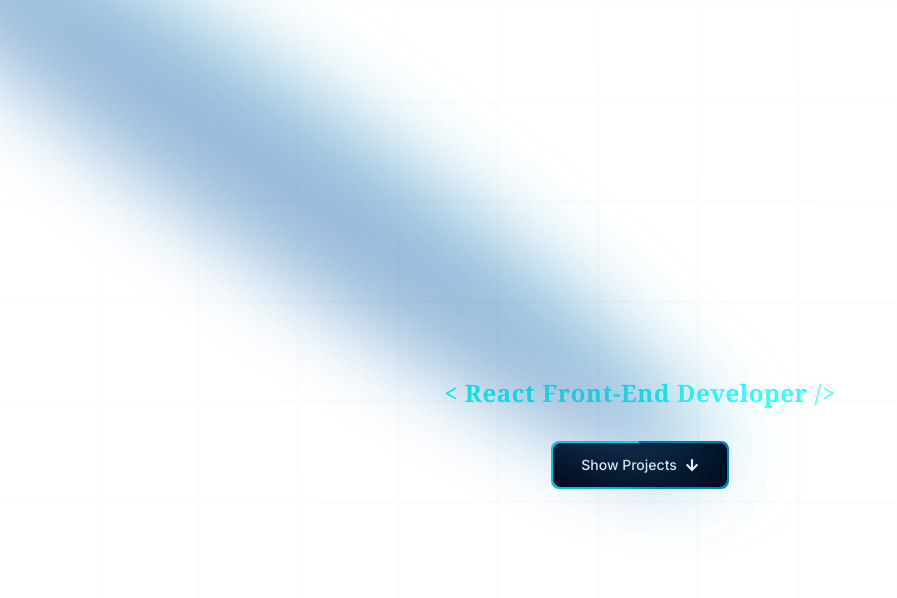
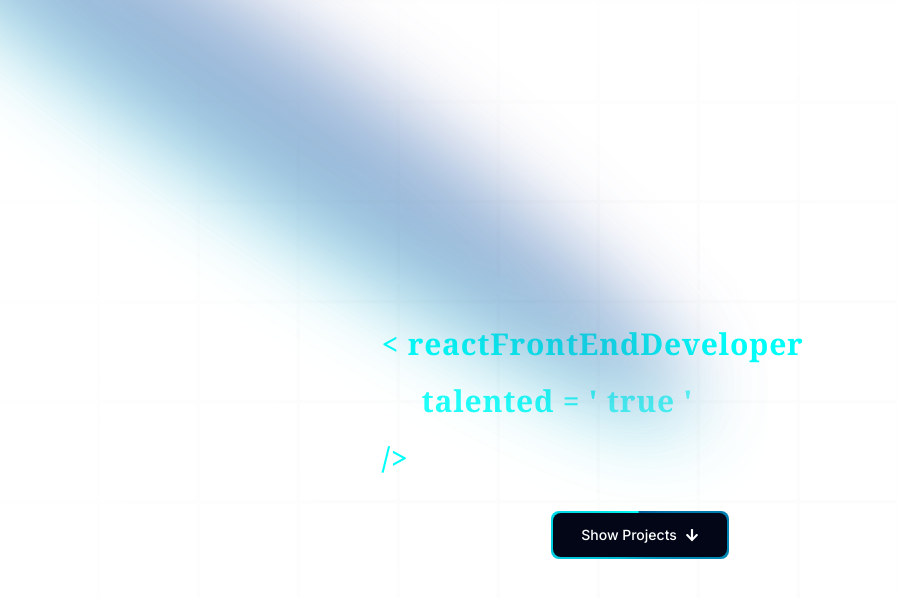
Before and after one commit to AhmedEid2504/ahmed-eid, a Next.js app: page / in a window 1280 px wide. Shown: the top 598 px of the page, without its empty margins (0-897 px from the left). Built offline with nearby package versions, Linux system fonts and the light colour scheme.

Commit message:
add new text

```diff
--- a/components/Hero.tsx
+++ b/components/Hero.tsx
@@ -12,16 +12,16 @@
         <div>
             <div>
                 <Spotlight
-                    className='max-sm:top-[25vh] max-md:top-[20vh] md:top-[10vh] -right-10 h-screen w-[100vw]'
+                    className='max-sm:top-[21vh] sm:top-[12vh] md:top-[5vh] -right-10 h-screen w-[100vw]'
                     fill='#00fff9'
                 />
 
                 <Spotlight
-                    className='max-sm:top-[24vh] max-md:top-[20vh] md:top-[10vh] -right-20 h-screen w-[100vw]'
+                    className='max-sm:top-[19vh] sm:top-[10vh] md:top-[3vh] -right-10 h-screen w-[100vw]'
                     fill='#00a2c5'
                 />
                 <Spotlight
-                    className='max-sm:top-[23vh] max-md:top-[20vh] md:top-[10vh] -right-10 h-screen w-[100vw]'
+                    className='max-sm:top-[17vh] sm:top-[8vh] md:top-[1vh] -right-10 h-screen w-[100vw]'
                     fill='purple'
                 />
             </div>
@@ -35,15 +35,31 @@
                         textColor='text-white'
                         delay={0.2}
                         textFamily='font-sans'
-                        className='text-3xl md:text-4xl lg:text-5xl text-center'
+                        className='text-2xl md:text-3xl lg:text-4xl text-start'
                     />
                     <TextGenerateEffect
-                        words='< React Front-End Developer />'
+                        words='< reactFrontEndDeveloper'
                         textColor='text-clr_1'
-                        delay={0.8}
+                        delay={0.5}
                         duration={5}
                         textFamily='font-serif'
-                        className='text-3xl md:text-4xl lg:text-5xl text-center '
+                        className='text-lg md:text-2xl lg:text-3xl text-start '
+                    />
+                    <TextGenerateEffect
+                        words="talented = ' true '"
+                        textColor='text-clr_1'
+                        delay={0.5}
+                        duration={8}
+                        textFamily='font-serif'
+                        className='text-lg md:text-2xl lg:text-3xl text-start pl-10 '
+                    />
+                    <TextGenerateEffect
+                        words='/>'
+                        textColor='text-clr_1'
+                        delay={0.5}
+                        duration={5}
+                        textFamily='font-serif'
+                        className='text-lg md:text-2xl lg:text-3xl text-start '
                     />
                 </div>
                 <div className='mt-8'>
--- a/components/ui/TextGenerateEffect.tsx
+++ b/components/ui/TextGenerateEffect.tsx
@@ -56,7 +56,7 @@
   return (
     <div className={cn("font-bold", className)}>
       <div className="mt-4">
-        <div className={`text-2xl leading-snug tracking-wide ${textColor} ${textFamily}`}>
+        <div className={` leading-snug tracking-wide ${textColor} ${textFamily}`}>
           {renderWords()}
         </div>
       </div>
```
